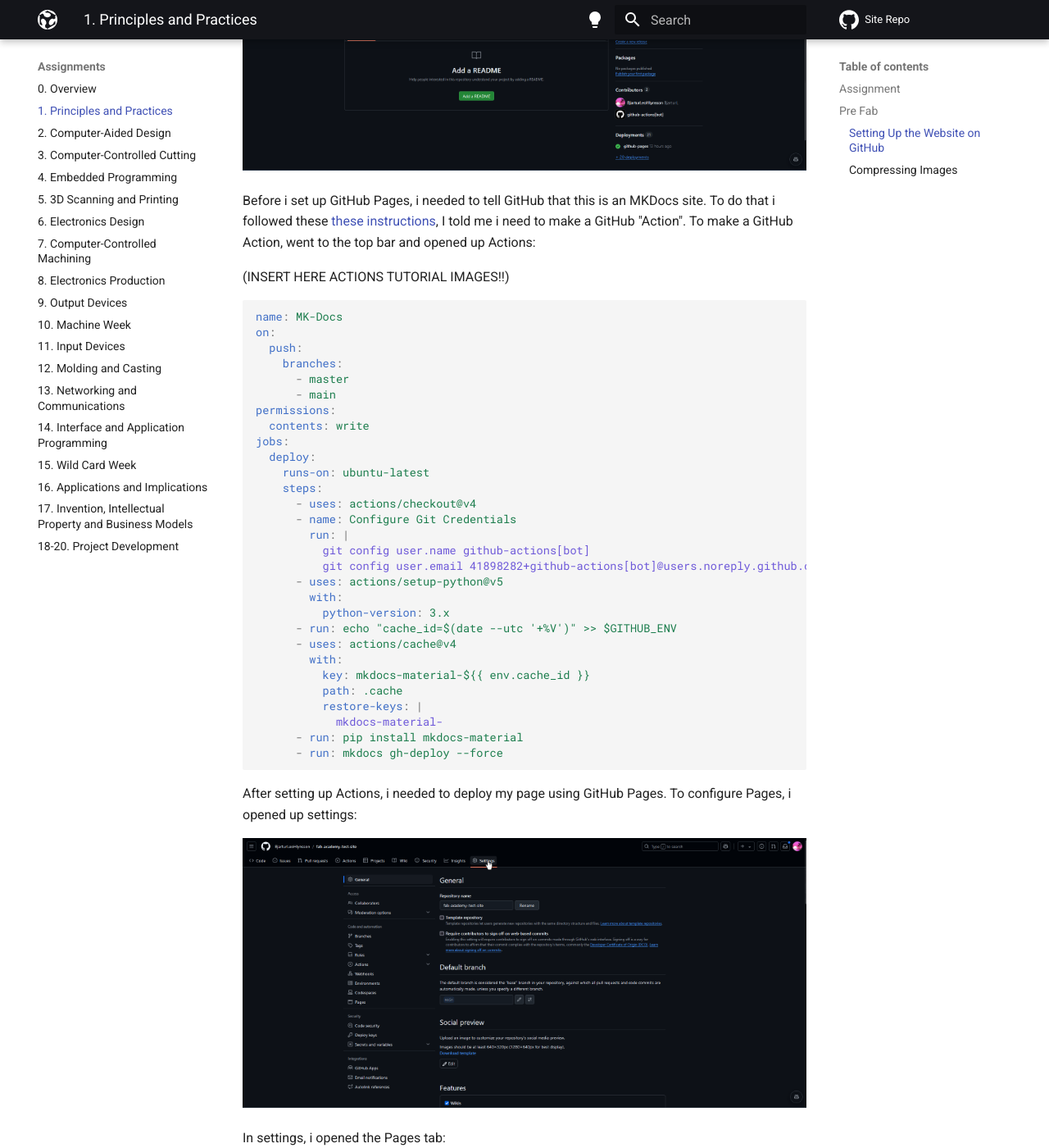
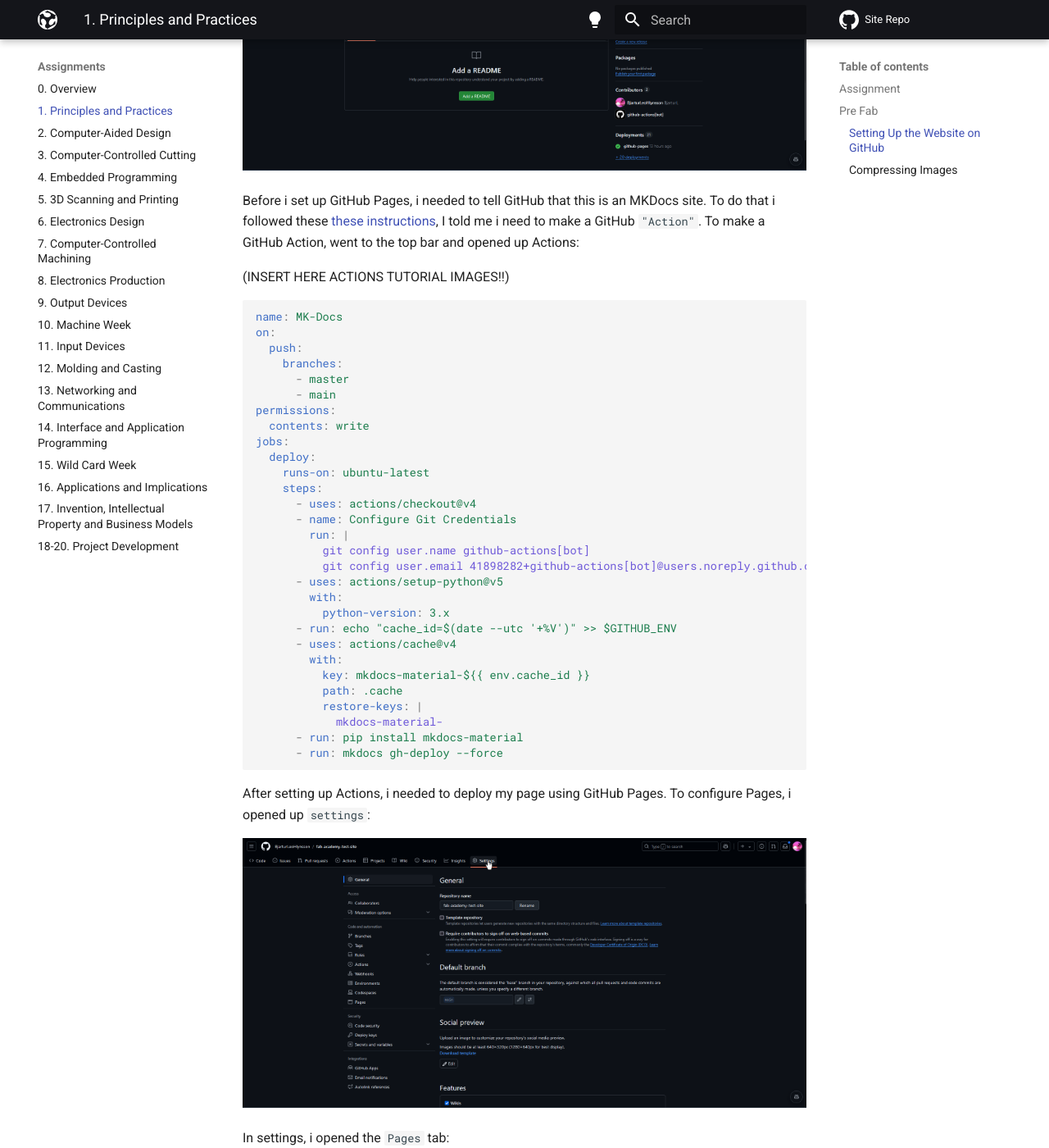
Before and after one commit to BjarturLeoHlynsson/fab-academy-site, an MkDocs documentation site: the page built from docs/assignments/week01.md, in a window 1280 px wide and 1400 px high, scrolled down 2392 px. Shown: the whole window at 82% size. Built offline with MkDocs 1.6.1 and Material for MkDocs 9.7.7, drawn with Linux system fonts in a browser that asks for light colours; comment, search, counter and statistics services are not loaded; some of the changed text lies outside the part shown.

Commit message:
Added to Week 1 documentation

````diff
--- a/docs/assignments/week01.md
+++ b/docs/assignments/week01.md
@@ -75,7 +75,7 @@
 
 ![GitHub Repository Main Page](../images/Github-Repo.png){:style="width:100%"}
 
-Before i set up GitHub Pages, i needed to tell GitHub that this is an MKDocs site. To do that i followed these [these instructions](https://squidfunk.github.io/mkdocs-material/publishing-your-site/), I told me i need to make a GitHub "Action". To make a GitHub Action, went to the top bar and opened up Actions:
+Before i set up GitHub Pages, i needed to tell GitHub that this is an MKDocs site. To do that i followed these [these instructions](https://squidfunk.github.io/mkdocs-material/publishing-your-site/), I told me i need to make a GitHub `"Action"`. To make a GitHub Action, went to the top bar and opened up Actions:
 
 (INSERT HERE ACTIONS TUTORIAL IMAGES!!)
 
@@ -111,11 +111,11 @@
       - run: mkdocs gh-deploy --force
 ```
 
-After setting up Actions, i needed to deploy my page using GitHub Pages. To configure Pages, i opened up settings:
+After setting up Actions, i needed to deploy my page using GitHub Pages. To configure Pages, i opened up `settings`:
 
 ![GitHub Repository Settings Page](../images/Github-Repo-Settings.png){:style="width:100%"}
 
-In settings, i opened the Pages tab:
+In settings, i opened the `Pages` tab:
 
 ![GitHub Repository Pages Page](../images/Github-Settings-Pages.png){:style="width:100%"}
 
@@ -127,6 +127,6 @@
 
 ![Github Pages Pop-up](../images/Github%20-%20Pages.png)
 
-Then i could press Visit Site and one the second try everything went correctly, i now had a working website that anyone can access!
+Then i could press `Visit Site` and one the second try everything went correctly, i now had a working website that anyone can access!
 
 ### Compressing Images
````
Also changed, not shown: docs/index.md (+2 -0 lines).
